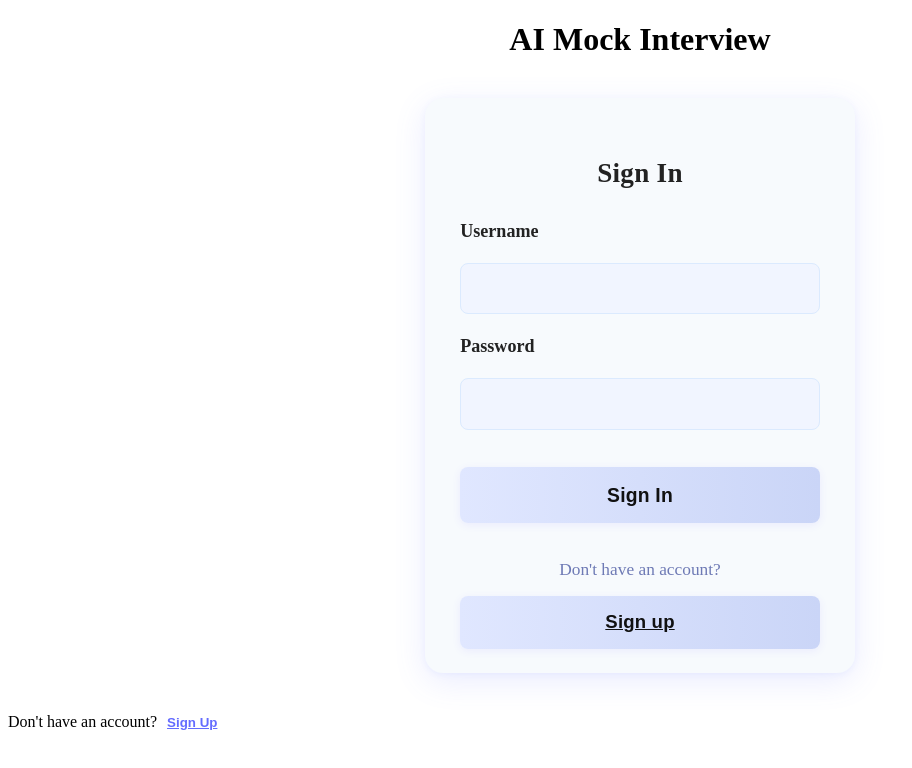
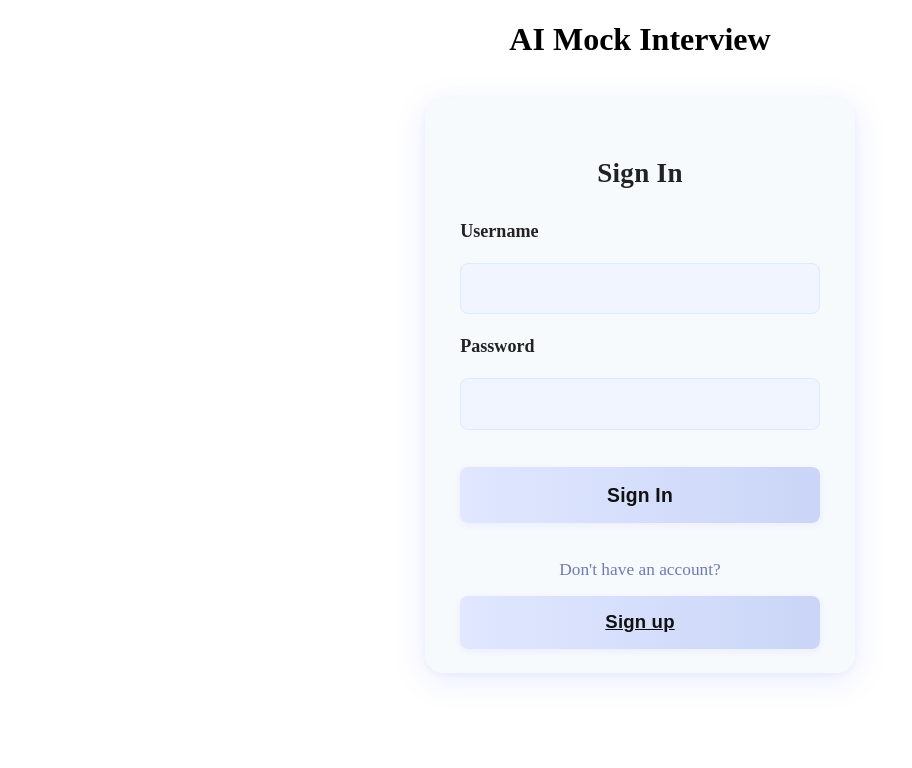
Before and after one commit to prateekgb123/Ai-intgrated-Mock-Interview, a React (Vite) app in the folder frontend/: page / in a window 1280 px wide. Shown: the top 768 px of the page, without its empty margins (0-912 px from the left). Built offline with nearby package versions, Linux system fonts and the light colour scheme.

Commit message:
changed signin

```diff
--- a/frontend/src/App.jsx
+++ b/frontend/src/App.jsx
@@ -12,53 +12,20 @@ function App() {
   const [activeTab, setActiveTab] = useState('dashboard');
   const [showSignup, setShowSignup] = useState(false); // <-- This was missing
 
-  if (!token) {
+   if (!token) {
     return (
       <div>
         <h1 style={{ textAlign: 'center', marginBottom: '2rem' }}>AI Mock Interview</h1>
         <div className="auth-container">
           {!showSignup ? (
-            <>
-              <Login setToken={setToken} setUsername={setUsername} setUserId={setUserId} />
-              <p style={{ marginTop: '1rem' }}>
-                Don&apos;t have an account?{' '}
-                <button
-                  type="button"
-                  style={{
-                    background: 'none',
-                    border: 'none',
-                    color: '#646cff',
-                    cursor: 'pointer',
-                    textDecoration: 'underline',
-                    fontWeight: 'bold'
-                  }}
-                  onClick={() => setShowSignup(true)}
-                >
-                  Sign Up
-                </button>
-              </p>
-            </>
+            <Login
+              setToken={setToken}
+              setUsername={setUsername}
+              setUserId={setUserId}
+              onSignupClick={() => setShowSignup(true)}
+            />
           ) : (
-            <>
-              <Signup />
-              <p style={{ marginTop: '1rem' }}>
-                Already have an account?{' '}
-                <button
-                  type="button"
-                  style={{
-                    background: 'none',
-                    border: 'none',
-                    color: '#646cff',
-                    cursor: 'pointer',
-                    textDecoration: 'underline',
-                    fontWeight: 'bold'
-                  }}
-                  onClick={() => setShowSignup(false)}
-                >
-                  Log In
-                </button>
-              </p>
-            </>
+            <Signup onBackToLogin={() => setShowSignup(false)} />
           )}
         </div>
       </div>
```
